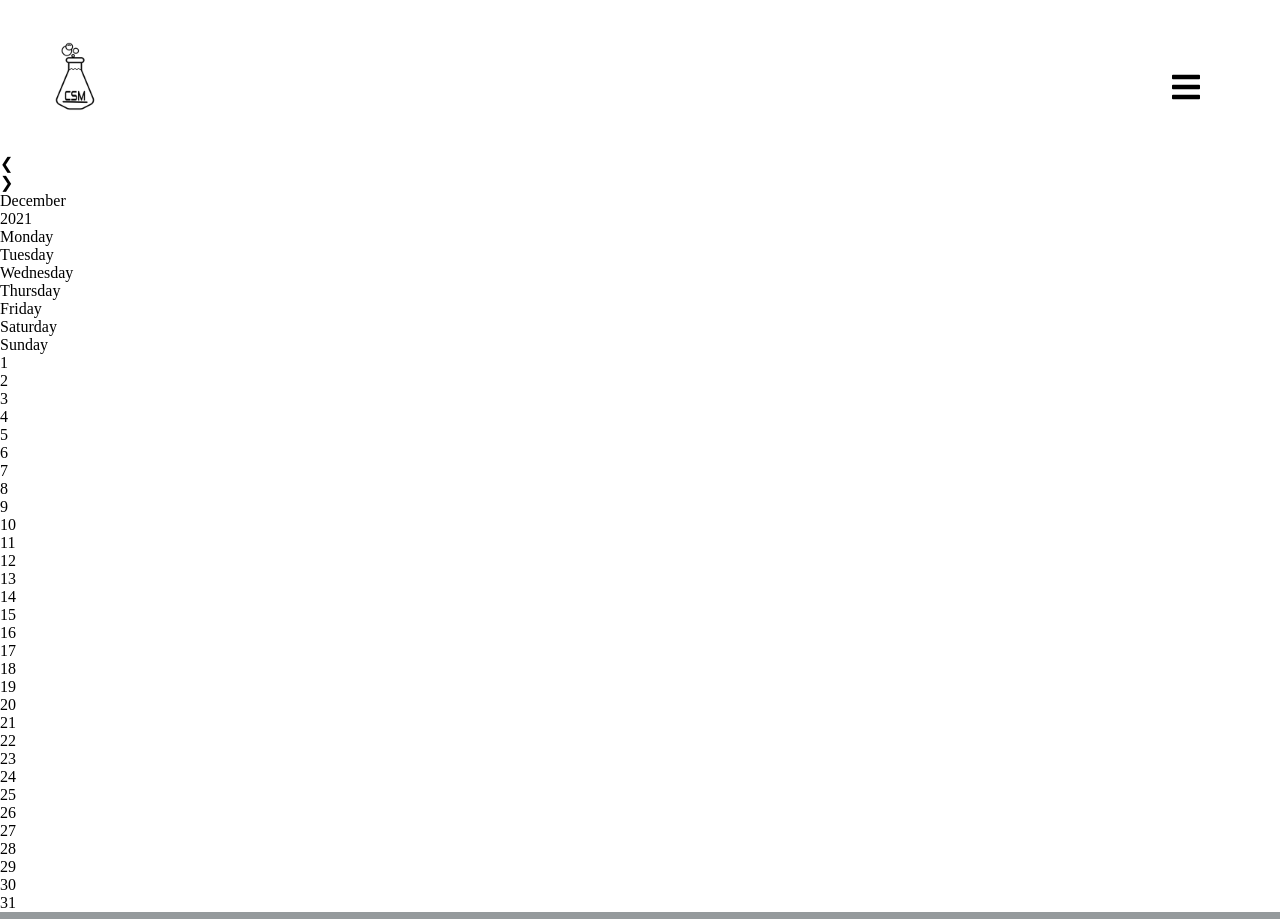
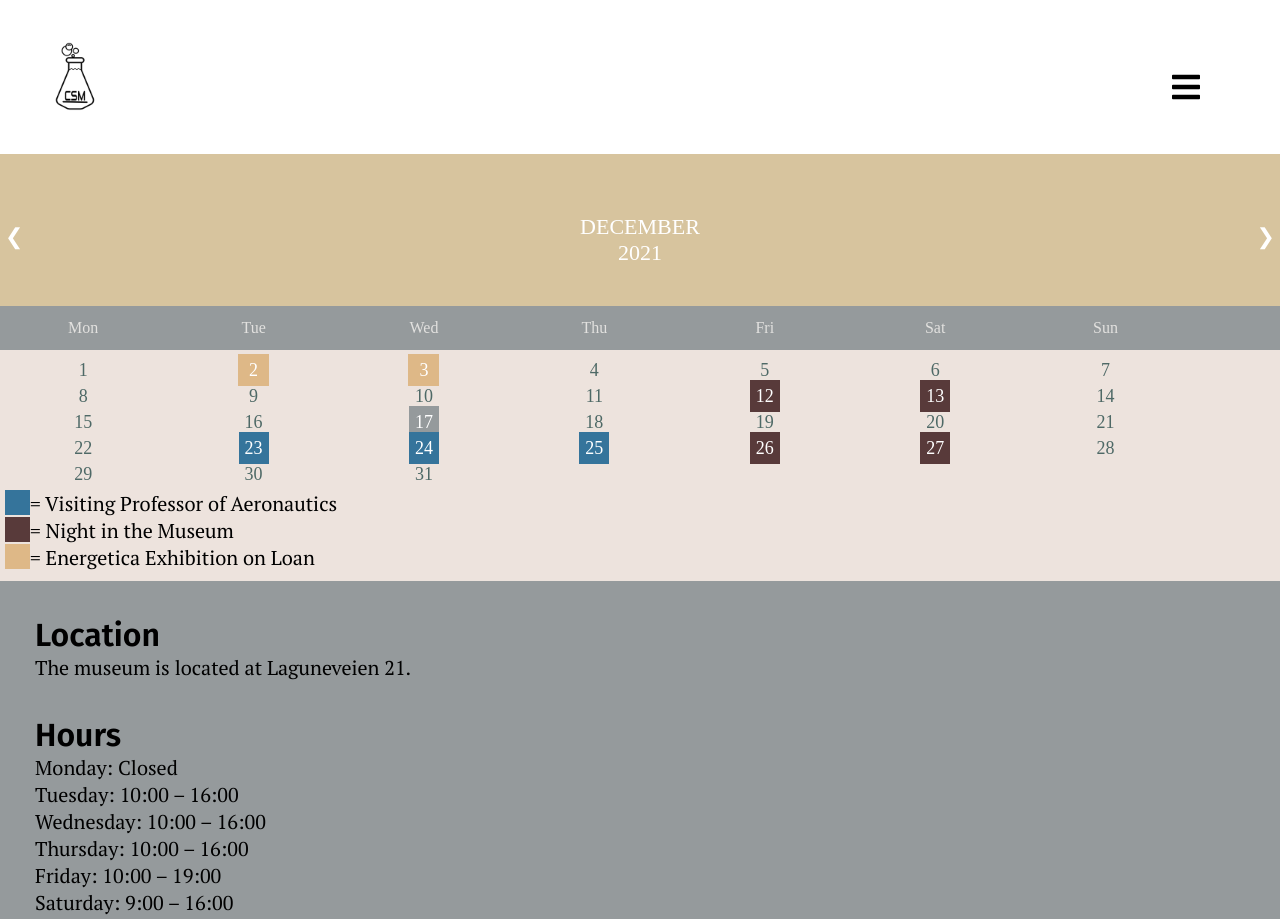
Before and after one commit to Lasse96/Semesteroppgave, a plain HTML site: page calendar.html in a window 1280 px wide. Shown: the top 919 px of the page. Drawn offline with Linux system fonts and the light colour scheme.

Commit message:
calendar

```diff
--- a/calendar.html
+++ b/calendar.html
@@ -33,25 +33,25 @@
     </header>
     <main>
         <div class="month">
-            <ul>
+            <ul id="calul">
                 <li class="prev">&#10094;</li>
                 <li class="next">&#10095;</li>
                 <li>December<br><span>2021</span></li>
             </ul>
         </div>
-        <ul class="week">
-            <li>Monday</li>
-            <li>Tuesday</li>
-            <li>Wednesday</li>
-            <li>Thursday</li>
-            <li>Friday</li>
-            <li>Saturday</li>
-            <li>Sunday</li>
+        <ul class="week" id="calul">
+            <li>Mon</li>
+            <li>Tue</li>
+            <li>Wed</li>
+            <li>Thu</li>
+            <li>Fri</li>
+            <li>Sat</li>
+            <li>Sun</li>
         </ul>
-        <ul class="days">
+        <ul class="days" id="calul">
             <li>1</li>
-            <li>2</li>
-            <li>3</li>
+            <li><span class="energy">2</span></li>
+            <li><span class="energy">3</span></li>
             <li>4</li>
             <li>5</li>
             <li>6</li>
@@ -60,26 +60,38 @@
             <li>9</li>
             <li>10</li>
             <li>11</li>
-            <li>12</li>
-            <li>13</li>
+            <li><span class="nightmuseum">12</span></li>
+            <li><span class="nightmuseum">13</span></li>
             <li>14</li>
             <li>15</li>
             <li>16</li>
-            <li>17</li>
+            <li><span class="active">17</span></li>
             <li>18</li>
             <li>19</li>
             <li>20</li>
             <li>21</li>
             <li>22</li>
-            <li>23</li>
-            <li>24</li>
-            <li>25</li>
-            <li>26</li>
-            <li>27</li>
+            <li><span class="prof">23</span></li>
+            <li><span class="prof">24</span></li>
+            <li><span class="prof">25</span></li>
+            <li><span class="nightmuseum">26</span></li>
+            <li><span class="nightmuseum">27</span></li>
             <li>28</li>
             <li>29</li>
             <li>30</li>
             <li>31</li>
+            <div class="flexcal">
+                <div class="profvisit"></div>
+                <p>= Visiting Professor of Aeronautics</p>
+            </div>
+            <div class="flexcal">
+                <div class="night"></div>
+                <p>= Night in the Museum</p>
+            </div>
+            <div class="flexcal">
+                <div class="energeticaex"></div>
+                <p>= Energetica Exhibition on Loan</p>
+            </div>
         </ul>
     </main>
     <footer>
--- a/style.css
+++ b/style.css
@@ -166,7 +166,7 @@ p, #newsbox, #signup, .linktext, #pforside, #message{
 #exploreh2{
     padding: 20px 0 0 5px;
 }
-.exploreflex, .visitflex, .supportflex{
+.exploreflex, .visitflex, .supportflex, .flexcal{
     display: flex;
     flex-direction: row;
 }
@@ -306,3 +306,84 @@ p, #newsbox, #signup, .linktext, #pforside, #message{
     text-align: center;
     text-align: -webkit-center;
 }
+
+/* Calendar */
+
+#calul{
+    list-style-type: none;
+}
+.month{
+    padding: 60px 0 40px;
+    width: 100%;
+    background: #d7c49e;
+    text-align: center;
+}
+.month ul li{
+    color: white;
+    font-size: 22px;
+    text-transform: uppercase;
+}
+.month .prev{
+    float: left;
+    padding: 10px 0 0 5px;
+}
+.month .next{
+    float: right;
+    padding: 10px 5px 0 0;
+}
+.week{
+    padding: 13px 0;
+    background-color: #959A9C;
+}
+.week li{
+    display: inline-block;
+    width: 13%;
+    color: rgb(226, 225, 223);
+    text-align: center;
+}
+.days{
+    padding: 10px 0;
+    background: #EDE3DD;
+}
+.days li{
+    list-style-type: none;
+    display: inline-block;
+    width: 13%;
+    text-align: center;
+    margin-bottom: 5px;
+    font-size: 18px;
+    color: rgb(78, 105, 102);
+}
+.days li .active{
+    padding: 6px;
+    background: #959A9C;
+    color: white !important;
+}
+.prof, .nightmuseum, .energy{
+    padding: 6px;
+    color: white;
+}
+.prof{
+    background: rgb(53, 116, 155);
+}
+.profvisit, .night, .energeticaex{
+    height: 25px;
+    width: 25px;
+    margin-left: 5px;
+}
+.profvisit{
+    background-color: rgb(53, 116, 155);
+}
+.night{
+    background-color: #583a3a;
+}
+.nightmuseum{
+    background: #583a3a;
+}
+.energeticaex{
+    background-color: burlywood;
+}
+.energy{
+    background: burlywood;
+    padding: 6px 11px 6px 11px;
+}
```
